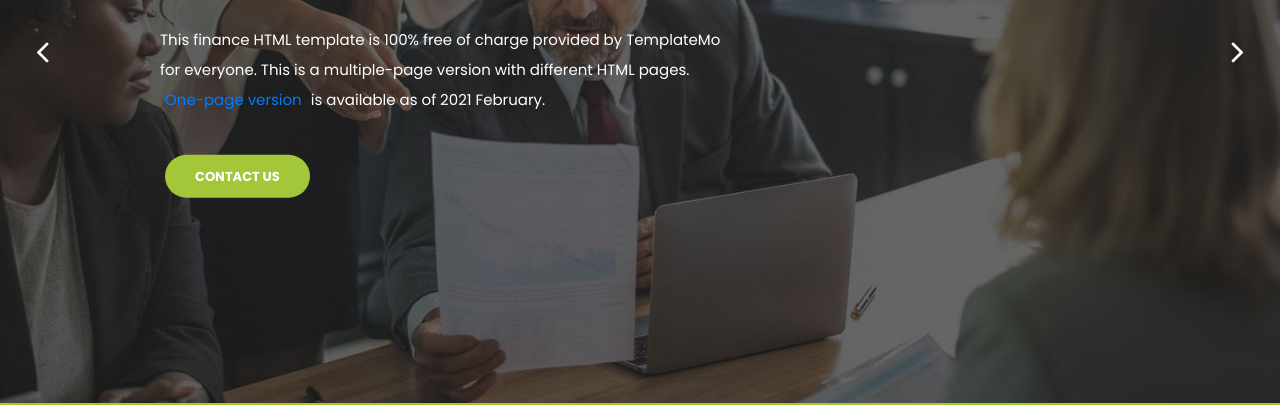
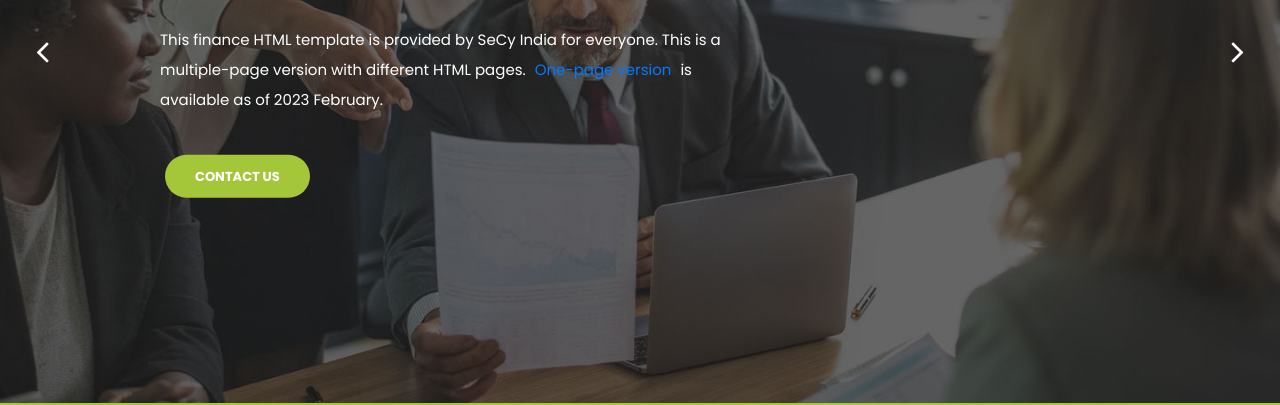
Before and after one commit to secyindia/company-portfolio-multipager, a plain HTML site: page index.html in a window 1280 px wide. Shown: the part 403-808 px from the top of the page. Drawn offline with Linux system fonts and the light colour scheme.

Commit message:
Update index.html

```diff
--- a/index.html
+++ b/index.html
@@ -103,7 +103,7 @@ https://templatemo.com/tm-545-finance-business
                 <div class="text-content">
                   <h6>we are ready to help you</h6>
                   <h4>Financial Analysis<br>&amp; Consulting</h4>
-                  <p>This finance HTML template is 100% free of charge provided by TemplateMo for everyone. This is a multiple-page version with different HTML pages. <a href="one-page.html">One-page version</a> is available as of 2021 February.</p>
+                  <p>This finance HTML template is provided by SeCy India for everyone. This is a multiple-page version with different HTML pages. <a href="one-page.html">One-page version</a> is available as of 2023 February.</p>
                   <a href="contact.html" class="filled-button">contact us</a>
                 </div>
             </div>
@@ -468,9 +468,9 @@ https://templatemo.com/tm-545-finance-business
       <div class="container">
         <div class="row">
           <div class="col-md-12">
-            <p>Copyright &copy; 2020 Financial Business Co., Ltd.
+            <p>Copyright &copy; 2023 Financial Business Co., Ltd.
 
-            - Design: <a rel="nofollow noopener" href="https://templatemo.com" target="_blank">TemplateMo</a></p>
+            - Design: <a rel="nofollow noopener" href="https://secy.co.in" target="_blank">SeCy India</a></p>
           </div>
         </div>
       </div>
```
